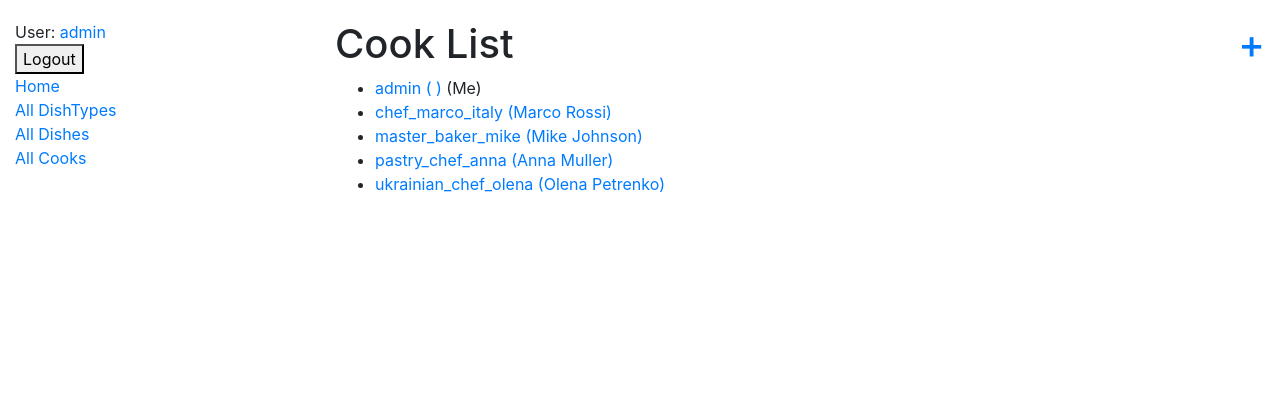
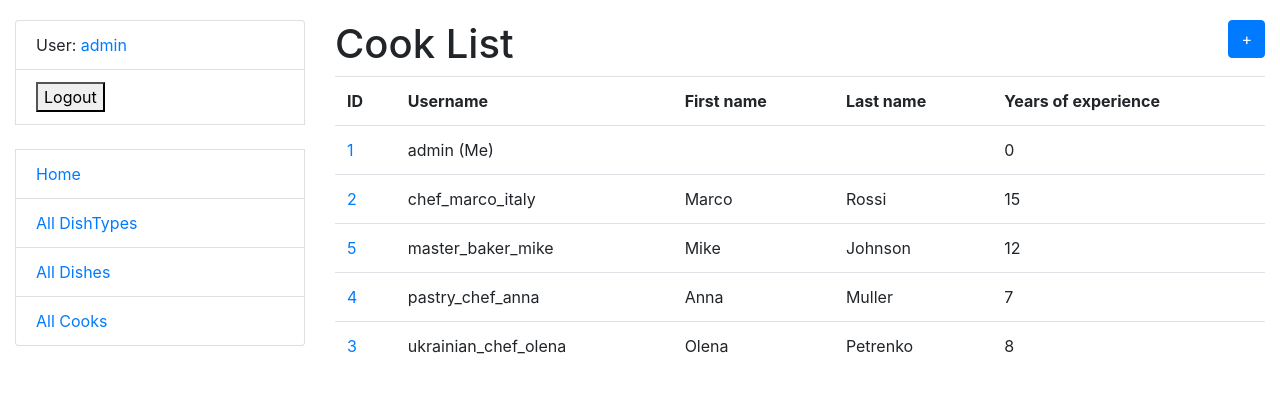
Before and after one commit to irina957/restaurant-kitchen-manager, a Django app: page /cooks/ in a window 1280 px wide. Shown: the top 393 px of the page. Run offline with Django 5.2, Linux system fonts and the light colour scheme; a user stored in the database is signed in; data comes from the database, SQL or seed files in the repository.

Commit message:
style: improve layout and styling for dish, dish type, and cook list pages with tables and update sidebar

```diff
--- a/templates/includes/sidebar.html
+++ b/templates/includes/sidebar.html
@@ -1,15 +1,17 @@
-<ul class="sidebar-nav">
+<ul class="sidebar-nav list-group">
   {% if user.is_authenticated %}
-    <li>User: <a href="{% url 'kitchen:cook-detail' pk=user.id %}">{{ user.username }}</a></li>
-    <form method="post" action="{% url 'logout' %}">
+    <li class="list-group-item">User: <a href="{% url 'kitchen:cook-detail' pk=user.id %}">{{ user.username }}</a></li>
+     <li class="list-group-item"><form method="post" action="{% url 'logout' %}">
     {% csrf_token %}
     <button type="submit">Logout</button>
+     </form>
+    </li>
   {% else %}
-    <li><a href="{% url 'login' %}">Login</a></li>
+    <li class="list-group-item"><a href="{% url 'login' %}">Login</a></li>
   {% endif %}
   <br>
-  <li><a href="{% url 'kitchen:index' %}">Home</a></li>
-  <li><a href="{% url 'kitchen:dish-type-list' %}">All DishTypes</a></li>
-  <li><a href="{% url 'kitchen:dish-list' %}">All Dishes</a></li>
-  <li><a href="{% url 'kitchen:cook-list' %}">All Cooks</a></li>
+  <li class="list-group-item"><a href="{% url 'kitchen:index' %}">Home</a></li>
+  <li class="list-group-item"><a href="{% url 'kitchen:dish-type-list' %}">All DishTypes</a></li>
+  <li class="list-group-item"><a href="{% url 'kitchen:dish-list' %}">All Dishes</a></li>
+  <li class="list-group-item"><a href="{% url 'kitchen:cook-list' %}">All Cooks</a></li>
 </ul>
--- a/templates/kitchen/cook_list.html
+++ b/templates/kitchen/cook_list.html
@@ -1,15 +1,28 @@
 {% extends "base.html" %}
 {% block content %}
-  <h1>Cook List <a style="float: right" href="{% url 'kitchen:cook-create' %}">+</a></h1>
+  <h1>Cook List <a class="btn btn-primary" style="float: right" href="{% url 'kitchen:cook-create' %}">+</a></h1>
   {% if cook_list %}
-    <ul>
-      {% for cook in cook_list %}
-        <li><a href="{{ cook.get_absolute_url }}">{{ cook.username }} ({{ cook.first_name }} {{ cook.last_name }})</a>
+    <table class="table">
+      <tr>
+        <th>ID</th>
+        <th>Username</th>
+        <th>First name</th>
+        <th>Last name</th>
+        <th>Years of experience</th>
+      </tr>
+    {% for cook in cook_list %}
+      <tr>
+        <td><a href="{{ cook.get_absolute_url }}">{{ cook.id }}</a></td>
+        <td>{{ cook.username }}
           {% if cook == request.user %}
             (Me)
-          {% endif %}</li>
-      {% endfor %}
-    </ul>
+        {% endif %}</td>
+        <td>{{ cook.first_name }}</td>
+        <td>{{ cook.last_name }}</td>
+        <td>{{ cook.years_of_experience }}</td>
+      </tr>
+    {% endfor %}
+    </table>
   {% else %}
     <p class="text-muted mt-3">There are no Cooks yet</p>
   {% endif %}
--- a/templates/kitchen/dish_type_confirm_delete.html
+++ b/templates/kitchen/dish_type_confirm_delete.html
@@ -6,5 +6,10 @@
   <form action="" method="post">
   {% csrf_token %}
   <input type="submit" value="Delete" class="btn btn-danger">
+  {% if request.META.HTTP_REFERER %}
+    <a href="{{ request.META.HTTP_REFERER }}" class="btn btn-secondary">Cancel</a>
+  {% else %}
+    <a href="{% url 'kitchen:dish-type-list' %}" class="btn btn-secondary">Cancel</a>
+  {% endif %}
   </form>
 {% endblock %}
--- a/templates/kitchen/dish_type_list.html
+++ b/templates/kitchen/dish_type_list.html
@@ -1,6 +1,6 @@
 {% extends "base.html" %}
 {% block content %}
-  <h1>Dish Type List <a style="float:right" href="{% url 'kitchen:dish-type-create' %}">+</a></h1>
+  <h1>Dish Type List <a class="btn btn-primary" style="float:right" href="{% url 'kitchen:dish-type-create' %}">+</a></h1>
   {% if dish_type_list %}
     <table class="table">
       <thead>
```
Also changed, not shown: templates/kitchen/dish_list.html (+17 -6 lines).
